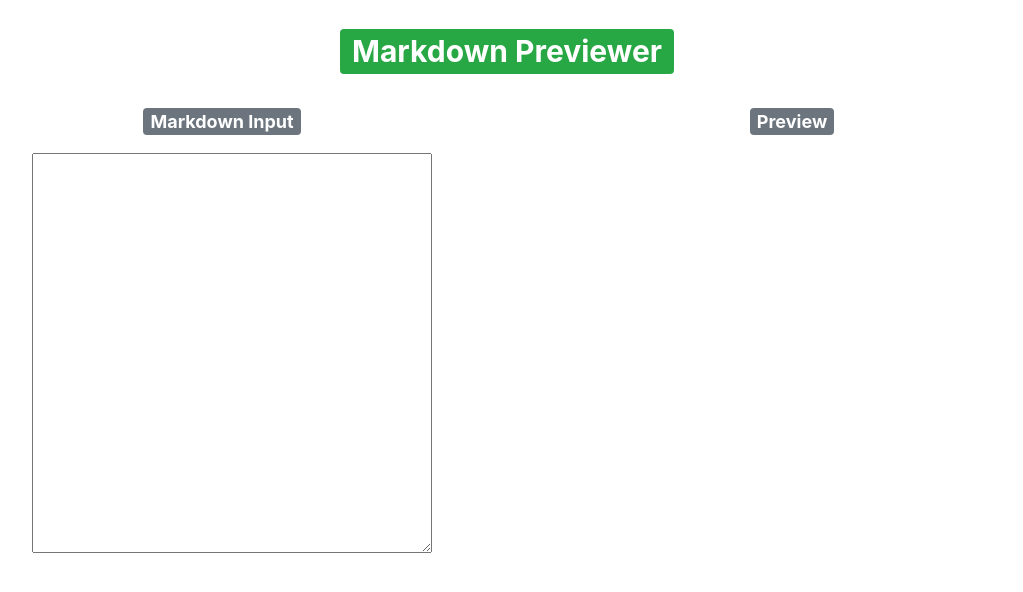
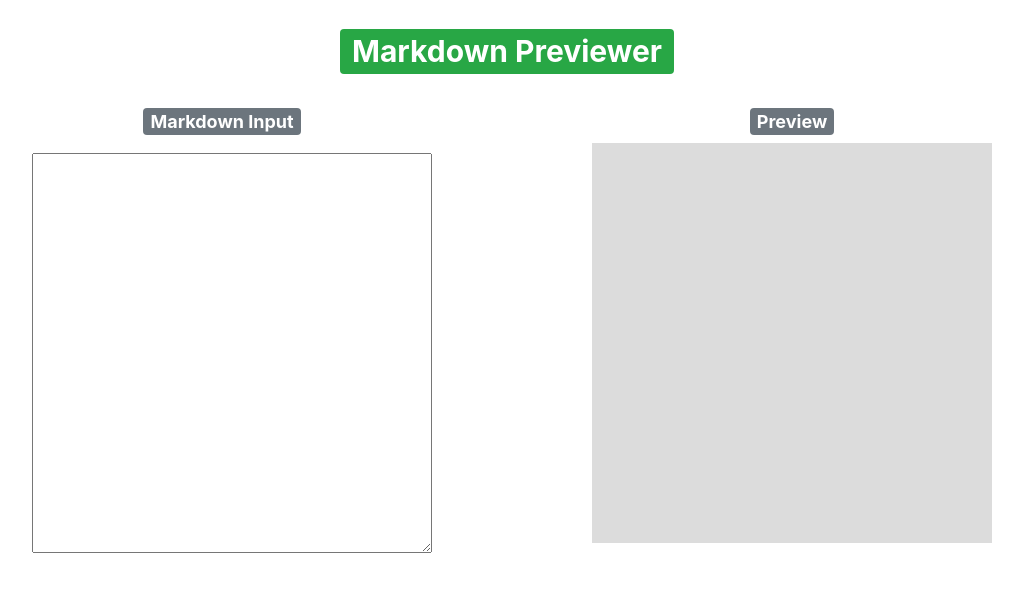
Before and after one commit to lawlawson/markdown-previewer-react, a React (Create React App) app: page / in a window 1280 px wide. Shown: the top 592 px of the page, without its empty margins (133-1156 px from the left). Built offline with nearby package versions, Linux system fonts and the light colour scheme.

Commit message:
Created preview area

```diff
--- a/src/App.js
+++ b/src/App.js
@@ -6,6 +6,15 @@ export default class App extends React.Component {
     const inputStyle = {
       width: '400px',
       height: '50vh',
+      marginLeft: 'auto',
+      marginRight: 'auto',
+      padding: '10px',
+    };
+
+    const outputStyle = {
+      width: '400px',
+      height: '50vh',
+      backgroundColor: '#DCDCDC',
       marginLeft: 'auto',
       marginRight: 'auto',
       padding: '10px',
@@ -47,6 +56,7 @@ export default class App extends React.Component {
                   </Badge>
                 </h4>
               </div>
+              <div style={outputStyle}></div>
             </div>
           </div>
         </div>
```
